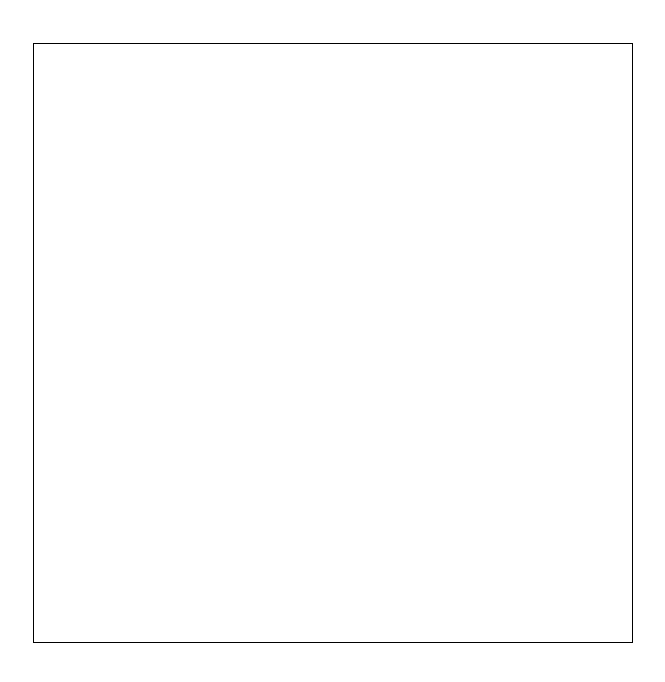
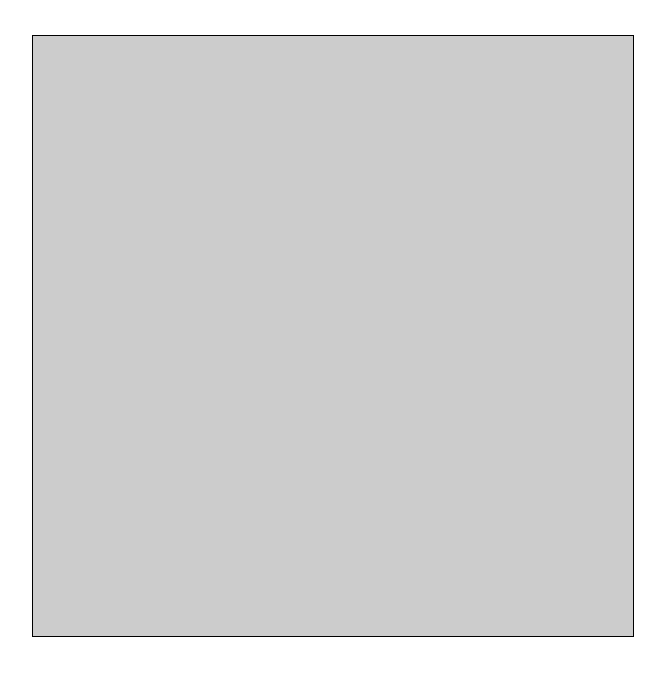
Before and after one commit to AshishChaudhary01/etch-a-sketch, a plain HTML site: page index.html in a window 1280 px wide. Shown: the whole page, without its empty margins (307-972 px from the left). Drawn offline with Linux system fonts and the light colour scheme.

Commit message:
Add 16*16 squares & add background-color to them
Add 256 squares to the container with the black as the background-color
of the container and grey as background color of the squares so that
when the opacity of the squares are lowered the black color gets
revealed.

```diff
--- a/assets/script.js
+++ b/assets/script.js
@@ -0,0 +1,15 @@
+const container = document.querySelector("#container");
+const rowCount = columnCount = 16;
+const totalNumberOfSquare = rowCount*columnCount;
+const squareHeight = squareWidth = container.clientWidth/16;
+
+for(let i=1; i<=totalNumberOfSquare; i++){
+  const square = document.createElement("div");
+  square.classList.add("square");
+  square.style.cssText= `
+    width:${squareWidth}px;
+    height:${squareHeight}px;
+  `;
+
+  container.appendChild(square);
+}
--- a/assets/style.css
+++ b/assets/style.css
@@ -1,4 +1,4 @@
-.body{
+body{
   margin: 0;
 }
 
@@ -17,8 +17,15 @@
 }
 
 #container{
-  box-sizing: border-box;
+  display: flex;
+  flex-wrap: wrap;
   width: 600px;
   height: 600px;
   border: 1px solid black;
+  background-color: black;
 }
+
+.square{
+  background-color: #ccc;
+  opacity: 1;
+}
```
Also changed, not shown: index.html (+0 -2 lines).
